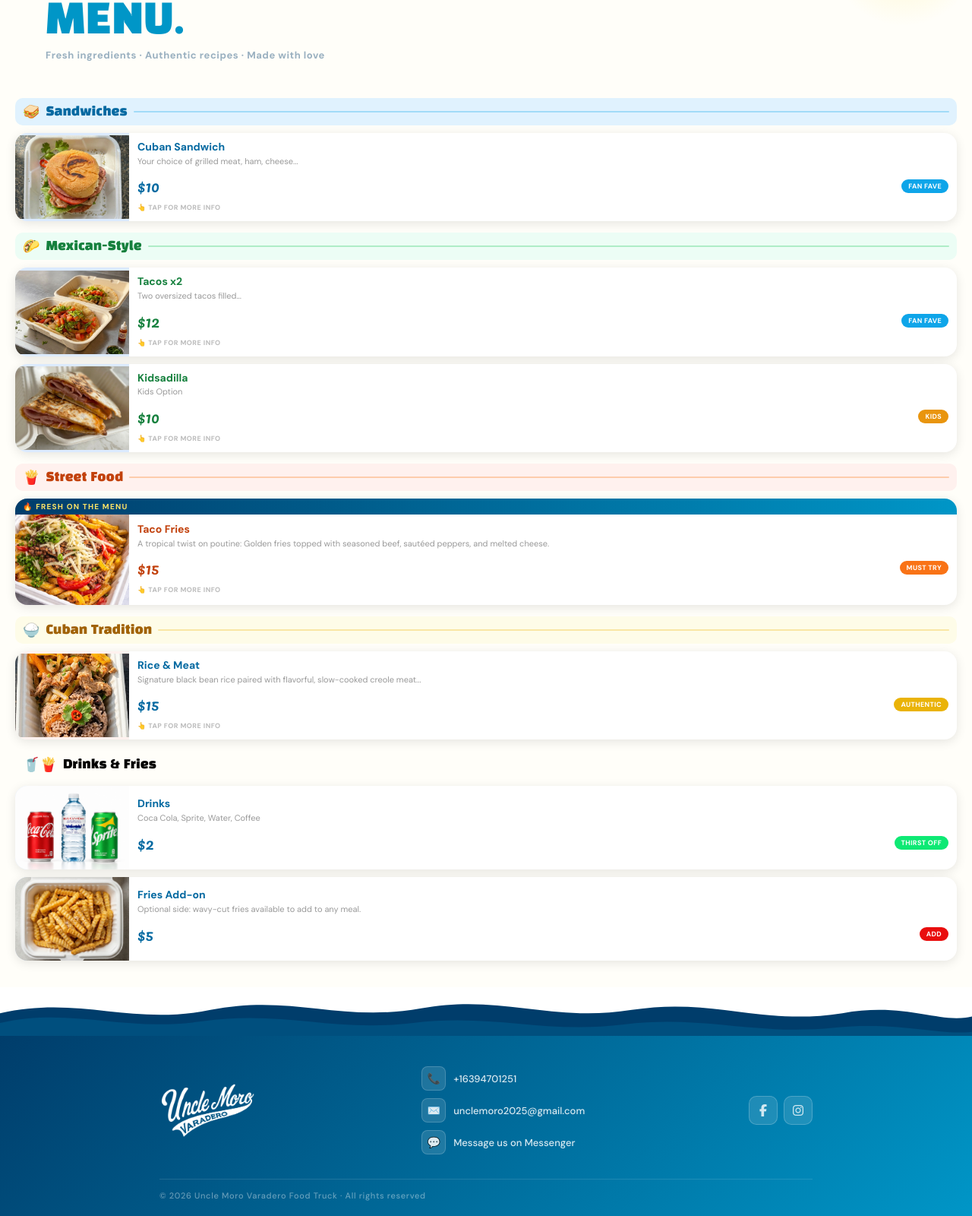
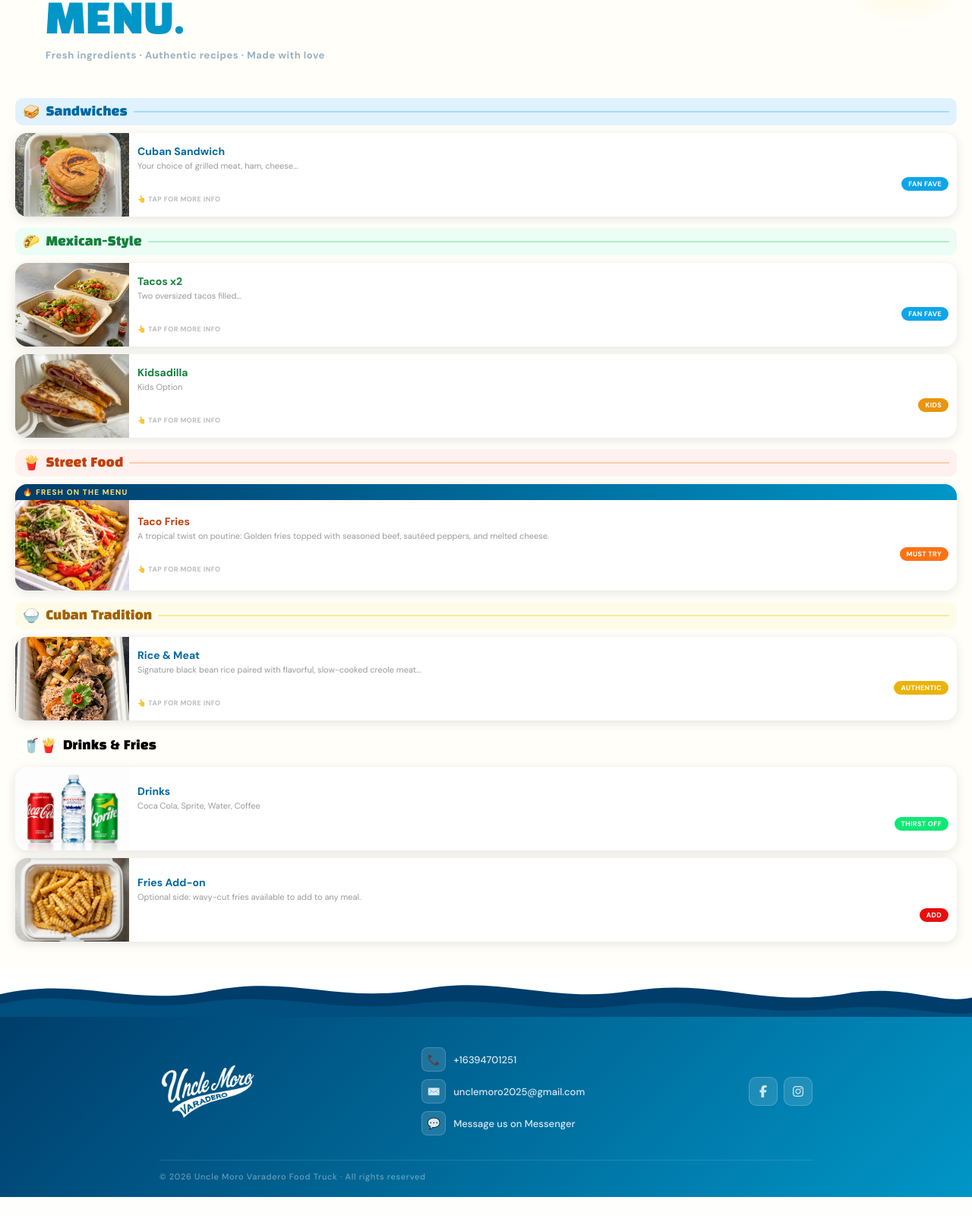
Before and after one commit to ThalyThaly25/menu-foodtruck, a FastAPI app: page / in a window 1280 px wide. Shown: the part 1147-2747 px from the top of the page at 76% size. After the commit the page ends 2722 px from the top, so only its background shows below. Run offline with FastAPI, Linux system fonts and the light colour scheme.

Commit message:
Remove price display from menu items
Removed price display from menu items.

```diff
--- a/templates/index.html
+++ b/templates/index.html
@@ -92,7 +92,7 @@
         <div class="card-desc">Your choice of grilled meat, ham, cheese...</div>
 
         <div class="card-btm">
-          <span class="price">$10</span>
+          <span class="price"></span>
           <span class="badge" style="background:#0ea5e9;color:#fff;">Fan Fave</span>
         </div>
 
@@ -126,7 +126,7 @@
         <div class="card-desc">Two oversized tacos filled...</div>
 
         <div class="card-btm">
-          <span class="price">$12</span>
+          <span class="price"></span>
           <span class="badge" style="background:#0ea5e9;color:#fff;">Fan Fave</span>
         </div>
 
@@ -147,7 +147,7 @@
         <div class="card-desc">Kids Option</div>
 
         <div class="card-btm">
-          <span class="price">$10</span>
+          <span class="price"></span>
           <span class="badge" style="background:#e9950e;color:#fff;">Kids</span>
         </div>
 
@@ -183,7 +183,7 @@
         <div class="card-desc">A tropical twist on poutine: Golden fries topped with seasoned beef, sautéed peppers, and melted cheese.</div>
 
         <div class="card-btm">
-          <span class="price">$15</span>
+          <span class="price"></span>
           <span class="badge" style="background:#f97316;color:#fff;">Must Try</span>
         </div>
 
@@ -219,7 +219,7 @@
         <div class="card-desc">Signature black bean rice paired with flavorful, slow-cooked creole meat...</div>
 
         <div class="card-btm">
-          <span class="price">$15</span>
+          <span class="price"></span>
           <span class="badge" style="background:#eab308;color:#fff;">Authentic</span>
         </div>
 
@@ -253,7 +253,7 @@
         <div class="card-desc">Coca Cola, Sprite, Water, Coffee</div>
 
         <div class="card-btm">
-          <span class="price">$2</span>
+          <span class="price"></span>
           <span class="badge" style="background:#0ee974;color:#fff;">Thirst off</span>
         </div>
       </div>
@@ -272,7 +272,7 @@
         <div class="card-desc">Optional side: wavy-cut fries available to add to any meal.</div>
 
         <div class="card-btm">
-          <span class="price">$5</span>
+          <span class="price"></span>
           <span class="badge" style="background:#e90e0e;color:#fff;">Add</span>
         </div>
 
```
